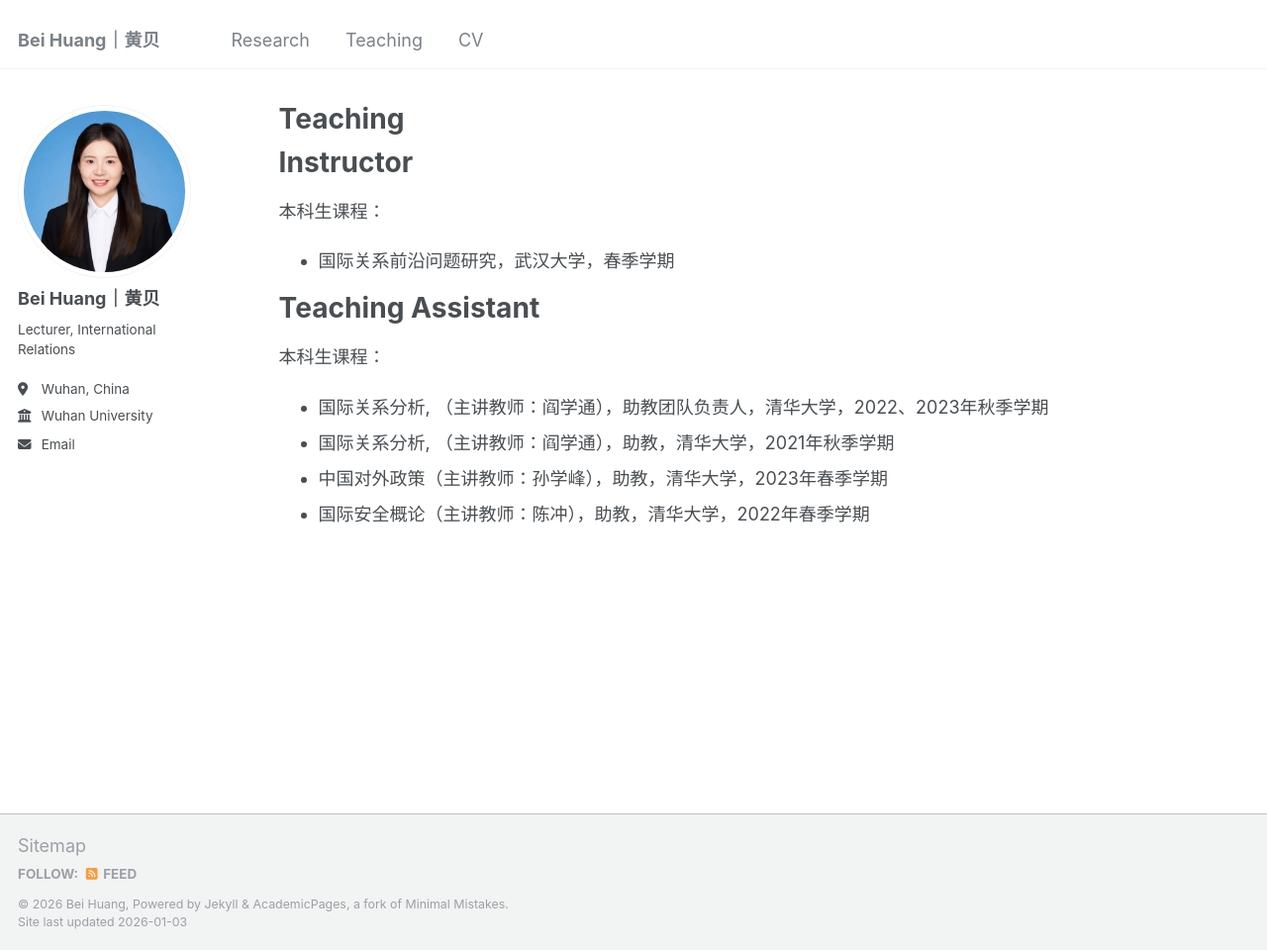
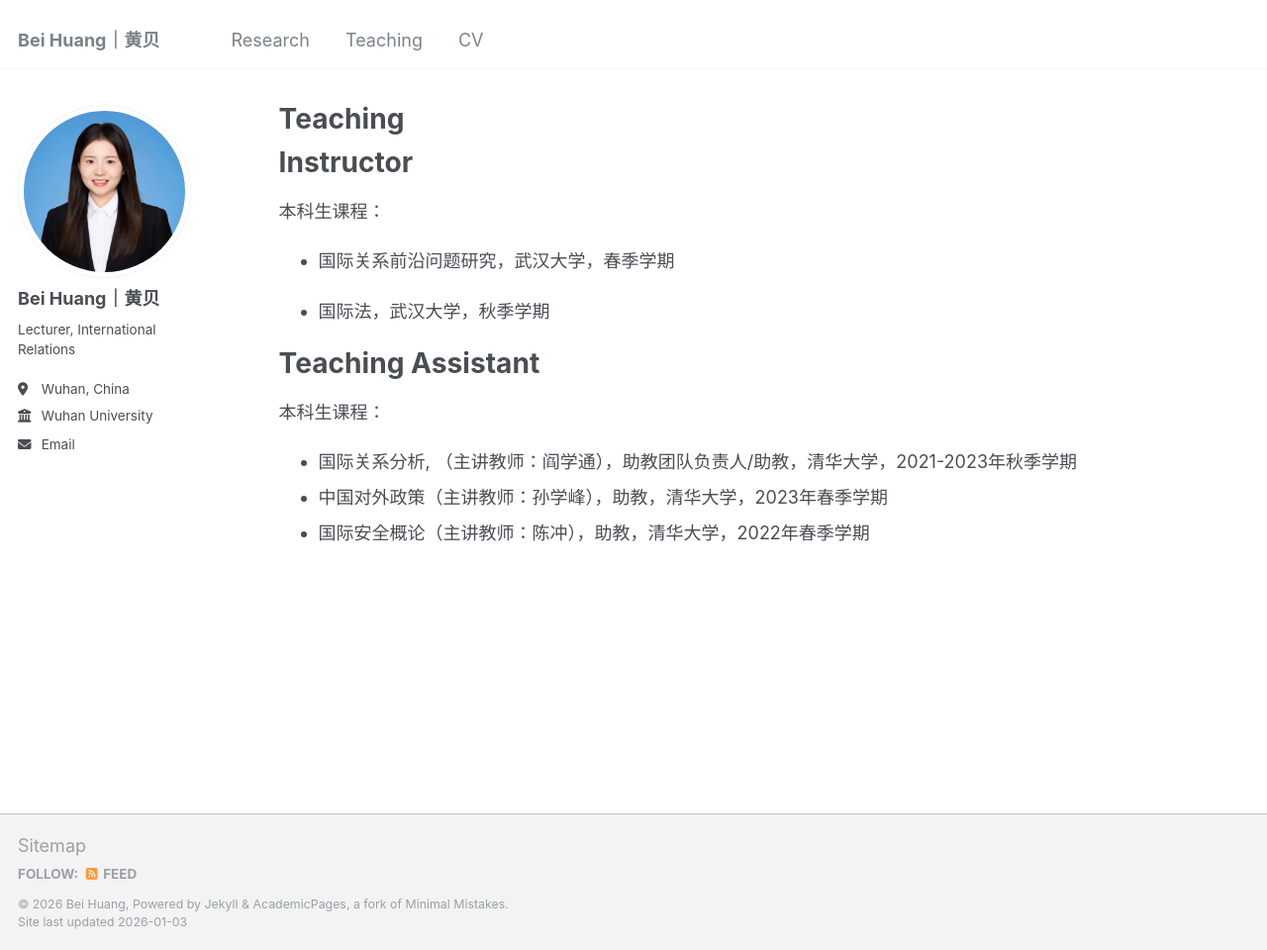
Before and after one commit to huangb5094/huangb5094.github.io, a Jekyll site: the page built from _pages/teaching.md, in a window 1280 px wide and 960 px high. Shown: the whole window at 99% size. Built offline with Jekyll 4.4.1, drawn with Linux system fonts in a browser that asks for light colours.

Commit message:
Update teaching.md

```diff
--- a/_pages/teaching.md
+++ b/_pages/teaching.md
@@ -15,6 +15,7 @@ Instructor
 
 * 国际关系前沿问题研究，武汉大学，春季学期
 
+* 国际法，武汉大学，秋季学期
 
 
 Teaching Assistant
@@ -22,7 +23,6 @@ Teaching Assistant
 
 本科生课程：
 
-* 国际关系分析, （主讲教师：阎学通），助教团队负责人，清华大学，2022、2023年秋季学期
-* 国际关系分析, （主讲教师：阎学通），助教，清华大学，2021年秋季学期
+* 国际关系分析, （主讲教师：阎学通），助教团队负责人/助教，清华大学，2021-2023年秋季学期
 * 中国对外政策（主讲教师：孙学峰），助教，清华大学，2023年春季学期
 * 国际安全概论（主讲教师：陈冲），助教，清华大学，2022年春季学期
```
